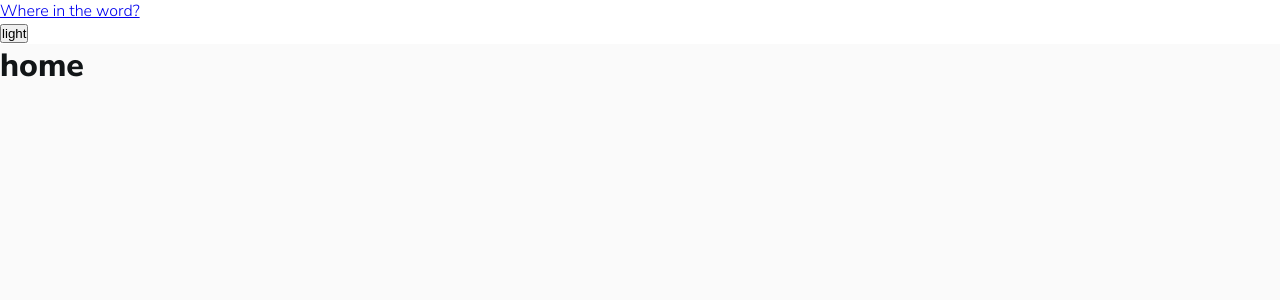
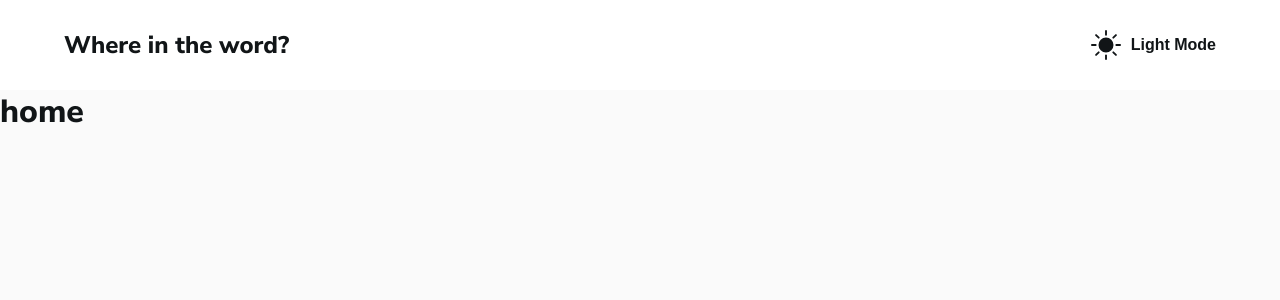
Before and after one commit to ThiagoMaylon/countries, a React (Vite) app: page / in a window 1280 px wide. Shown: the top 300 px of the page. Built offline with nearby package versions, Linux system fonts and the light colour scheme.

Commit message:
terminando o header

```diff
--- /dev/null
+++ b/src/components/BtnThema/index.jsx
@@ -0,0 +1,14 @@
+import { BsFillSunFill } from 'react-icons/bs'
+import { BsFillMoonFill } from 'react-icons/bs'
+import { BtnThemaStyle } from './style'
+
+export const BtnThema = ({theme}) => {
+    return(
+        <BtnThemaStyle>
+            {theme == 'light' ? <BsFillSunFill className='color' size={30}/> : <BsFillMoonFill className='color' size={30}/>}
+            <button className={` color`}>
+                {theme == 'light' ? "Light" : "Dark"} Mode
+            </button>
+        </BtnThemaStyle>
+    )
+}
--- /dev/null
+++ b/src/components/BtnThema/style.js
@@ -0,0 +1,17 @@
+import styled from "styled-components";
+
+export const BtnThemaStyle = styled.div`
+    display: flex;
+    align-items: center;
+    justify-content: center;
+    button{
+        border: none;
+        background: none;
+        outline: none;
+        cursor: pointer;
+        font-size: 1rem;
+        font-weight: 600;
+        margin-left: 10px;
+    }
+
+`
--- a/src/components/Header/index.jsx
+++ b/src/components/Header/index.jsx
@@ -1,5 +1,7 @@
 import { Link } from "react-router-dom"
 import { HeaderStyle } from "./style"
+import {BtnThema} from '../BtnThema'
+
 
 export const Header = ({handleClick, theme}) => {
     return(
@@ -8,10 +10,10 @@ export const Header = ({handleClick, theme}) => {
                 <div className="logo">
                     <a href="#">Where in the word?</a>
                 </div>
-                <div className="theme">
-                   <button onClick={handleClick}>{theme}</button>
+                <div className="theme" onClick={handleClick}>
+                    {theme == 'light' ? <BtnThema theme={theme}/> : <BtnThema theme={theme}/>}
                 </div>
             </div>
         </HeaderStyle>
-    )
+    );
 }
--- a/src/components/Header/style.js
+++ b/src/components/Header/style.js
@@ -1,5 +1,25 @@
 import styled from "styled-components";
 
 export const HeaderStyle = styled.header`
+   height : 90px;
+   display: flex;
 
+    .container{
+        display: flex;
+        justify-content: space-between;
+        align-items: center;
+        margin: 0 auto;
+        width: 90%;
+        height: 100%;
+
+        .logo{
+            a{
+                text-decoration: none;
+                font-size: 1.5em;
+                font-weight: 800;
+            }
+        }
+
+
+    }
 `
--- /dev/null
+++ b/src/pages/Home/style.js
@@ -0,0 +1,5 @@
+import styled from "styled-components";
+
+export const HomeStyle = styled.main`
+    font-size: 14px;
+`
--- a/src/style/GlobalStyle.js
+++ b/src/style/GlobalStyle.js
@@ -11,9 +11,14 @@ export const GlobalStyle = createGlobalStyle`
     font-family: 'Nunito Sans';
     background-color: ${props => props.theme.Background};
     color: ${props => props.theme.color};
-
-    .element{
-      background-color: ${props => props.theme.elements};
-    }
+   a{
+      color: ${props => props.theme.color};
+   }
+   .color{
+      color: ${props => props.theme.color};
+   }
+   .element{
+   background-color: ${props => props.theme.elements};
+   }
  }
 `
```
Also changed, not shown: src/assets/moon-outline.svg (added), src/assets/sunny-outline.svg (added).
